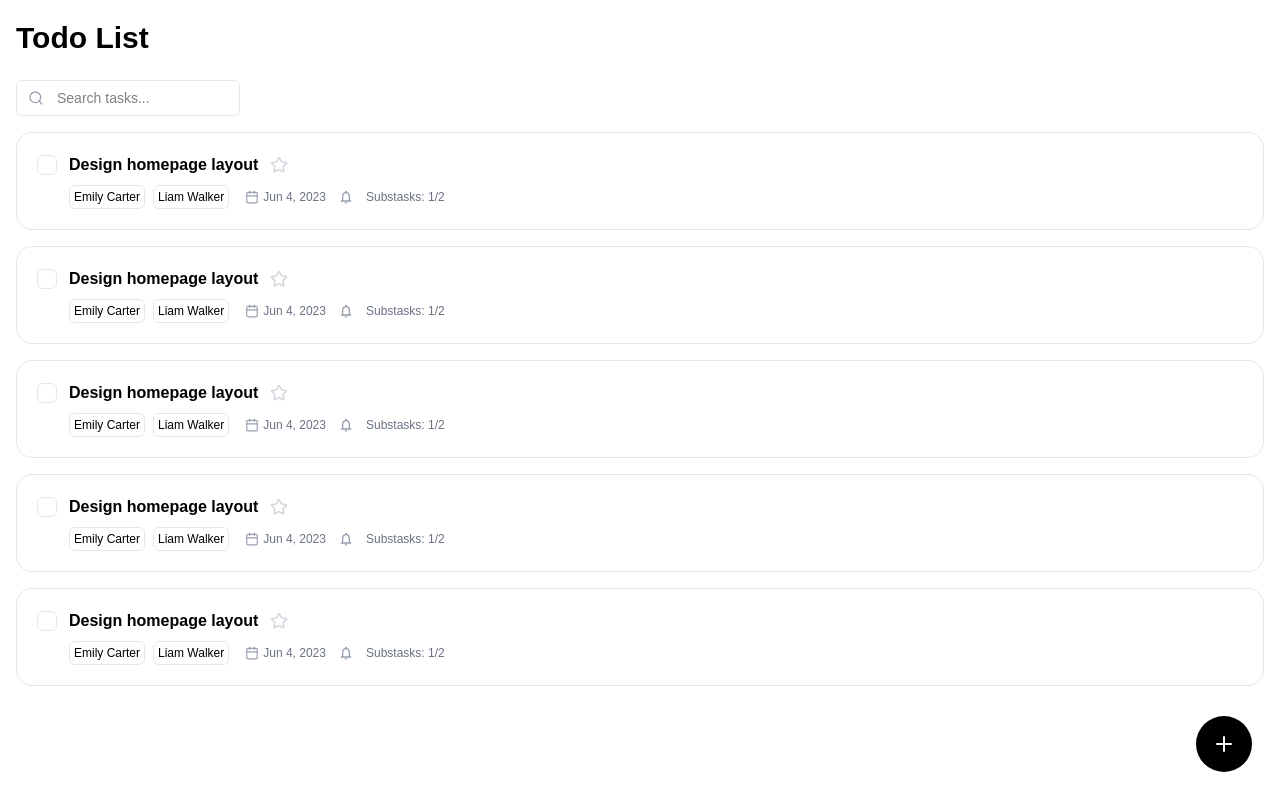
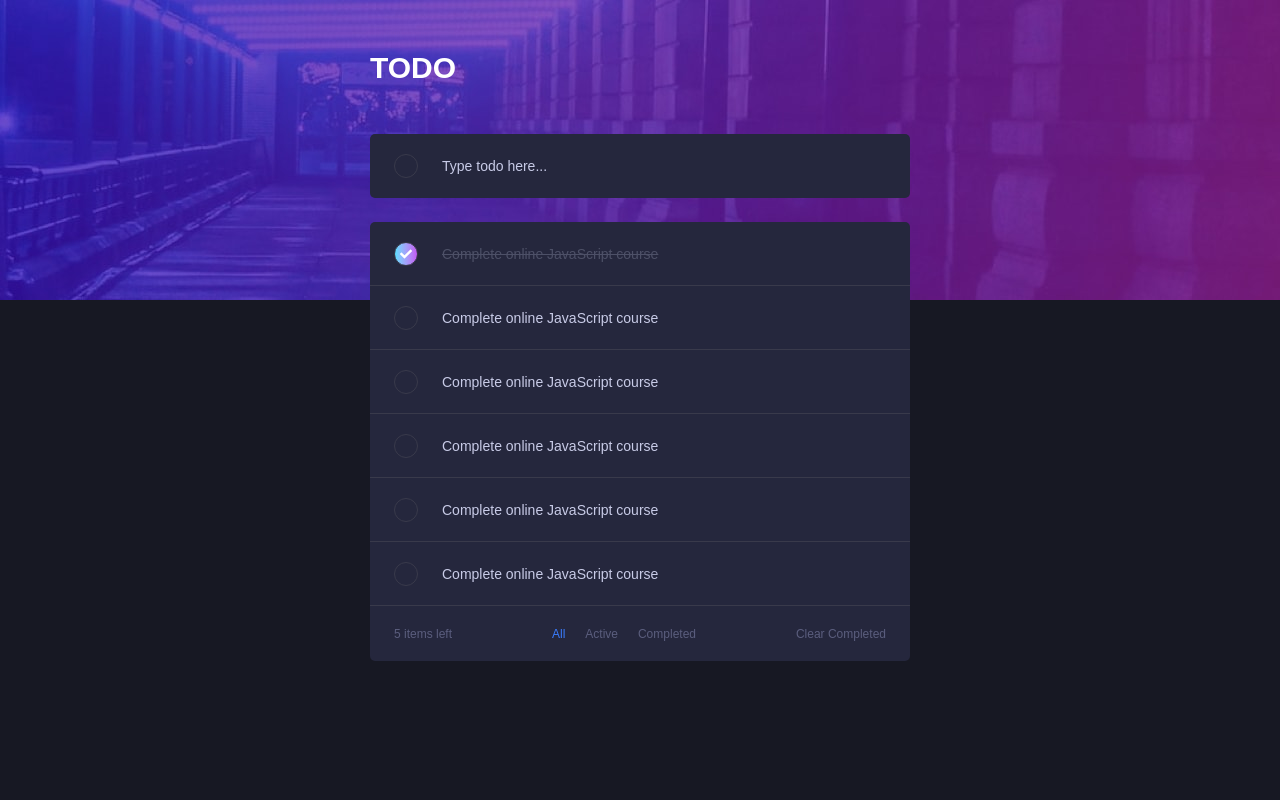
Before and after one commit to tiagowl/todo-ten, a React (Vite) app: page / in a window 1280 px wide. Built offline with nearby package versions, Linux system fonts and the light colour scheme.

Commit message:
style(ui): novo visual

```diff
--- a/src/App.tsx
+++ b/src/App.tsx
@@ -1,59 +1,65 @@
 import { useState } from 'react'
-import { LuSearch } from "react-icons/lu";
-import { LuStar } from "react-icons/lu";
-import { LuCalendar } from "react-icons/lu";
-import { MdOutlineNotificationsNone } from "react-icons/md";
-import { FiPlus } from "react-icons/fi";
+import { FaCheck } from "react-icons/fa";
 
 function App() {
 
 
   return (
-    <div className='w-full h-screen relative flex justify-end items-end' >
+    <main className="w-screen min-h-screen max-h-auto bg-[url('./assets/bg-desktop-dark.jpg')] bg-no-repeat pb-4 bg-[#171823] flex justify-center" >
+      <div className="w-[540px] h-auto mt-[50px]" >
+        <h1 className="text-white text-3xl font-bold mb-[48px]" >TODO</h1>
 
-        <button className="bg-black w-14 h-14 rounded-full flex items-center justify-center right-7 bottom-7 absolute fixed" >
-          <FiPlus className="text-white text-2xl" />
-        </button>
+        <form className="w-full h-[64px] rounded-[5px] mb-[24px] bg-[#25273D] flex items-center" >
+          <span className="w-[24px] h-[24px] border-solid border border-[#393A4B] ml-[24px] rounded-full" ></span>
+          <input placeholder="Type todo here..." className="h-9 w-80 bg-[#25273D] ml-[24px] text-[#C8CBE7] focus:outline-none caret-white placeholder:text-[#C8CBE7] placeholder:text-sm" />
+        </form>
 
-      <main className="w-full h-screen px-4 py-5 flex flex-col" >
+        <article className="w-full rounded-tl-[5px] rounded-tr-[5px] border-b-[#393A4B] border-solid border-b h-[64px] bg-[#25273D] flex items-center" >
+          <span className="w-[24px] h-[24px] border-solid border flex items-center justify-center border-[#393A4B] ml-[24px] rounded-full bg-gradient-to-r from-[#55DDFF] to-[#C058F3]" >
+            <FaCheck className="text-white text-xs" />
+          </span>
+          <p className="text-sm text-[#4D5067] ml-[24px] line-through" >Complete online JavaScript course</p>
+        </article>
+        <article className="w-full border-b-[#393A4B] border-solid border-b h-[64px] bg-[#25273D] flex items-center" >
+          <span className="w-[24px] h-[24px] border-solid border flex items-center justify-center border-[#393A4B] ml-[24px] rounded-full" >
+          </span>
+          <p className="text-sm text-[#C8CBE7] ml-[24px]" >Complete online JavaScript course</p>
+        </article>
+        <article className="w-full border-b-[#393A4B] border-solid border-b h-[64px] bg-[#25273D] flex items-center" >
+          <span className="w-[24px] h-[24px] border-solid border flex items-center justify-center border-[#393A4B] ml-[24px] rounded-full" >
+          </span>
+          <p className="text-sm text-[#C8CBE7] ml-[24px]" >Complete online JavaScript course</p>
+        </article>
+        <article className="w-full border-b-[#393A4B] border-solid border-b h-[64px] bg-[#25273D] flex items-center" >
+          <span className="w-[24px] h-[24px] border-solid border flex items-center justify-center border-[#393A4B] ml-[24px] rounded-full" >
+          </span>
+          <p className="text-sm text-[#C8CBE7] ml-[24px]" >Complete online JavaScript course</p>
+        </article>
+        <article className="w-full border-b-[#393A4B] border-solid border-b h-[64px] bg-[#25273D] flex items-center" >
+          <span className="w-[24px] h-[24px] border-solid border flex items-center justify-center border-[#393A4B] ml-[24px] rounded-full" >
+          </span>
+          <p className="text-sm text-[#C8CBE7] ml-[24px]" >Complete online JavaScript course</p>
+        </article>
+        <article className="w-full border-b-[#393A4B] border-solid border-b h-[64px] bg-[#25273D] flex items-center" >
+          <span className="w-[24px] h-[24px] border-solid border flex items-center justify-center border-[#393A4B] ml-[24px] rounded-full" >
+          </span>
+          <p className="text-sm text-[#C8CBE7] ml-[24px]" >Complete online JavaScript course</p>
+        </article>
+        <article className="w-full h-[55px] rounded-bl-[5px] rounded-br-[5px] bg-[#25273D] px-[24px] flex items-center justify-between" >
+          <p className="text-xs text-[#5B5E7E]" >5 items left</p>
+
+          <div className="flex justify-between w-36" >
+            <p className="text-xs hover:text-white text-[#3A7CFD]" >All</p>
+            <p className="text-xs text-[#5B5E7E] hover:text-white" >Active</p>
+            <p className="text-xs text-[#5B5E7E] hover:text-white" >Completed</p>
+          </div>
+
+          <p className="text-xs text-[#5B5E7E] hover:text-white" >Clear Completed</p>
+        </article>
 
 
-
-        <h1 className="font-semibold text-black text-3xl mb-6" >Todo List</h1>
-
-        <form className="w-screen flex h-auto mb-4" >
-          <div className="relative w-56">
-            <LuSearch className='absolute left-3 top-1/2 transform -translate-y-1/2 text-gray-400'  />
-            <input type="text" placeholder="Search tasks..." className="border pl-10 placeholder:text-sm border-gray-200 border-solid w-full h-9 bg-white rounded-md"/>
-          </div>
-        </form>
-
-        {[0,1,2,3,4].map(() => ( <article className="w-full h-auto mb-4 p-5 rounded-2xl border flex flex-col border-gray-200 border-solid" >
-          <div className="w-full flex items-center" >
-            <span className="h-5 w-5 rounded-md border border-solid border-gray-200" ></span>
-            <h2 className="text-black ml-3 font-semibold text-md" >Design homepage layout</h2>
-            <LuStar className="text-lg ml-3 text-gray-300" />
-          </div>
-
-          <div className="flex w-full items-center pl-8 mt-2" >
-            <span className="border px-1 items-center rounded-md flex border-solid border-gray-200 w-auto h-6" >
-              <p className="text-xs" >Emily Carter</p>
-            </span>
-            <span className="border px-1 items-center ml-2 rounded-md flex border-solid border-gray-200 w-auto h-6" >
-              <p className="text-xs" >Liam Walker</p>
-            </span>
-
-            <LuCalendar className="text-sm text-gray-400 ml-4" />
-            <p className="text-xs text-gray-500 ml-1" >Jun 4, 2023</p>
-
-            <MdOutlineNotificationsNone className="text-md ml-3 text-gray-400" />
-
-            <p className="text-xs text-gray-500 ml-3" >Substasks: 1/2</p>
-          </div>
-
-        </article>))}
-      </main>
-    </div>
+      </div>
+    </main>
   )
 }
 
```
Also changed, not shown: src/assets/bg-desktop-dark.jpg (added).
